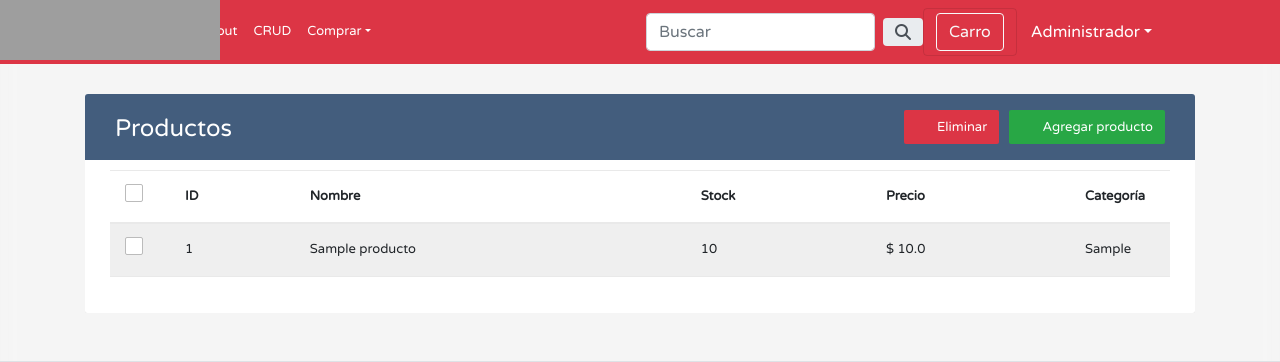
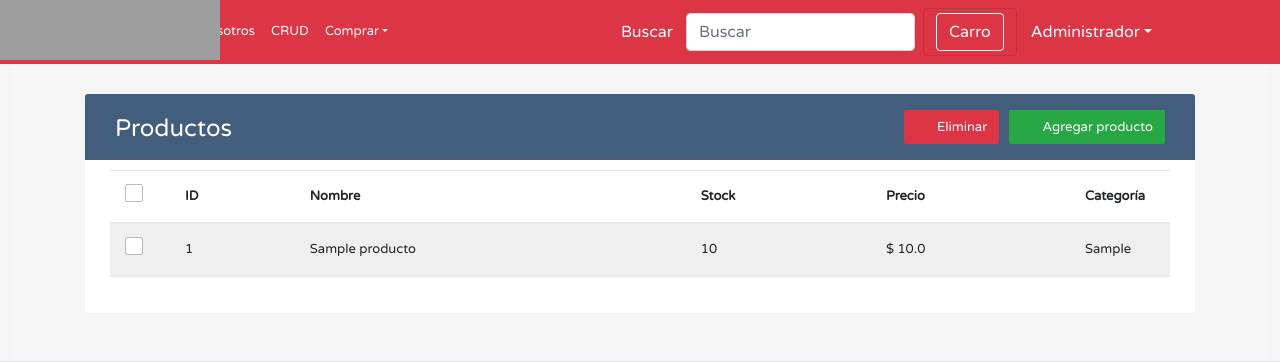
Before and after one commit to Ubbee/Grupo-9-TecnoRoom, a Spring Boot app: page /tecnoRoom/producto/crud in a window 1280 px wide. Shown: the top 362 px of the page. Run offline with Spring Boot 4, Linux system fonts and the light colour scheme; tables that the repository leaves empty hold one stand-in row (values such as "Sample post"); some of the project's set-up classes (security, data sources, template engines, error pages and the like) are left out, and stand-ins take their place; some libraries are stand-ins or nearby versions; grey boxes are pictures that could not be loaded.

Commit message:
a few navbar and footer fixes

```diff
--- a/TecnoRoom/src/main/java/com/example/tecnoroom/controllers/ProductoController.java
+++ b/TecnoRoom/src/main/java/com/example/tecnoroom/controllers/ProductoController.java
@@ -120,11 +120,7 @@ public class ProductoController extends BaseControllerImpl<Producto, ProductoSer
   @GetMapping(value= "/busqueda")
   public String busquedaProd(Model model, @RequestParam(value = "query", required = false)String q){
     try {
-      System.out.println(q);
-      System.out.println(q);
-      System.out.println(q);
       List<Producto> productos = this.productoService.findByTitle(q);
-      System.out.println(q);
       model.addAttribute("productos",productos);
       return "usuario/busqueda";
     } catch (Exception e) {
--- a/TecnoRoom/src/main/resources/templates/administrador/CRUD.html
+++ b/TecnoRoom/src/main/resources/templates/administrador/CRUD.html
@@ -379,14 +379,8 @@
                     <div class="form-group">
                         <select class="select justify-content-center" name="categoria">
                             <option value="1" disabled selected>Categoria</option>
-                            <option value="Motherboard">Motherboard</option>
-                            <option value="Placa de video">Placa de video</option>
-                            <option value="Gabinete">Gabinete</option>
-                            <option value="Procesador">Procesador</option>
-                            <option value="Memoria RAM">Memoria RAM</option>
-                            <option value="Almacenamiento">Almacenamiento</option>
-                            <option value="Fuente de poder">Fuente de poder</option>
-
+                            <option value="Motherboard">Componente</option>
+                            <option value="Placa de video">Periferico</option>
                         </select>
                     </div>
                     <div class="form-group">
--- a/TecnoRoom/src/main/resources/templates/navAndFoot.html
+++ b/TecnoRoom/src/main/resources/templates/navAndFoot.html
@@ -32,7 +32,7 @@
             <ul class="navbar-nav me-auto mb-2 mb-lg-0 ms-lg-4">
                 <li class="nav-item"><a class="nav-link active text-white" aria-current="page"
                                         th:href="@{/tecnoRoom/producto/home}">Inicio</a></li>
-                <li class="nav-item"><a class="nav-link text-white" href="#!">About</a></li>
+                <li class="nav-item"><a class="nav-link text-white" href="#!">Nosotros</a></li>
                 <li class="nav-item dropdown ">
                     <a class="nav-link dropdown-toggle text-white" id="navbarDropdown" href="#" role="button"
                        data-bs-toggle="dropdown" aria-expanded="false">Comprar</a>
@@ -42,17 +42,16 @@
                         <li>
                             <hr class="dropdown-divider"/>
                         </li>
-                        <li><a class="dropdown-item text-white" href="#!">Productos Populares</a></li>
-                        <li><a class="dropdown-item text-white" href="#!">Ingresos Nuevos</a></li>
+                        <li><a class="dropdown-item text-white" href="#!">Componentes</a></li>
+                        <li><a class="dropdown-item text-white" href="#!">Perifericos</a></li>
                     </ul>
                 </li>
             </ul>
 
-            <form class="form-inline my-2 my-lg-0" th:action="@{/tecnoRoom/producto/busqueda}">
-                <input class="form-control mr-sm-2" type="search" placeholder="Search" aria-label="Search" name="query">
-                <button class="btn btn-outline-success my-2 my-sm-0" type="submit">Search</button>
+            <form class="d-flex form-inline my-2 my-lg-0" role="search" th:action="@{/tecnoRoom/producto/busqueda}">
+                <button class="btn btn-outline-white my-2 my-sm-0 text-white" type="submit">Buscar</button>
+                <input class="form-control me-2" type="search" placeholder="Buscar" aria-label="Search" name="query">
             </form>
-
 
         </div>
 
@@ -102,7 +101,7 @@
             <ul class="navbar-nav me-auto mb-2 mb-lg-0 ms-lg-4">
                 <li class="nav-item"><a class="nav-link active text-white" aria-current="page"
                                         th:href="@{/tecnoRoom/producto/home}">Inicio</a></li>
-                <li class="nav-item"><a class="nav-link text-white" href="#!">About</a></li>
+                <li class="nav-item"><a class="nav-link text-white" href="#!">Nosotros</a></li>
                 <li class="nav-item dropdown ">
                     <a class="nav-link dropdown-toggle text-white" id="navbarDrospdown" href="#" role="button"
                        data-bs-toggle="dropdown" aria-expanded="false">Comprar</a>
@@ -112,15 +111,15 @@
                         <li>
                             <hr class="dropdown-divider"/>
                         </li>
-                        <li><a class="dropdown-item text-white" href="#!">Productos Populares</a></li>
-                        <li><a class="dropdown-item text-white" href="#!">Ingresos Nuevos</a></li>
+                        <li><a class="dropdown-item text-white" href="#!">Componentes</a></li>
+                        <li><a class="dropdown-item text-white" href="#!">Perifericos</a></li>
                     </ul>
                 </li>
             </ul>
 
-            <form class="form-inline my-2 my-lg-0" th:action="@{/tecnoRoom/producto/busqueda}">
-                <input class="form-control mr-sm-2" type="search" placeholder="Search" aria-label="Search" name="query">
-                <button class="btn btn-outline-success my-2 my-sm-0" type="submit">Search</button>
+            <form class="d-flex form-inline my-2 my-lg-0" role="search" th:action="@{/tecnoRoom/producto/busqueda}">
+                <button class="btn btn-outline-white my-2 my-sm-0 text-white" type="submit">Buscar</button>
+                <input class="form-control me-2" type="search" placeholder="Buscar" aria-label="Search" name="query">
             </form>
 
 
@@ -165,7 +164,7 @@
             <ul class="navbar-nav me-auto mb-2 mb-lg-0 ms-lg-4">
                 <li class="nav-item"><a class="nav-link active text-white" aria-current="page"
                                         th:href="@{/tecnoRoom/producto/homeAdmin}">Inicio</a></li>
-                <li class="nav-item"><a class="nav-link text-white" href="#!">About</a></li>
+                <li class="nav-item"><a class="nav-link text-white" href="#!">Nosotros</a></li>
                 <li class="nav-item"><a class="nav-link text-white" th:href="@{/tecnoRoom/producto/crud}">CRUD</a></li>
                 <li class="nav-item dropdown ">
                     <a class="nav-link dropdown-toggle text-white" id="navbarDrodown" href="#" role="button"
@@ -176,16 +175,15 @@
                         <li>
                             <hr class="dropdown-divider"/>
                         </li>
-                        <li><a class="dropdown-item text-white" href="#!">Productos Populares</a></li>
-                        <li><a class="dropdown-item text-white" href="#!">Ingresos Nuevos</a></li>
+                        <li><a class="dropdown-item text-white" href="#!">Componentes</a></li>
+                        <li><a class="dropdown-item text-white" href="#!">Perifericos</a></li>
                     </ul>
                 </li>
             </ul>
 
-            <form class="d-flex align-items-center" role="search">
-                <input autocomplete="off" class="form-control me-2" type="search" placeholder="Buscar"
-                       aria-label="Search">
-                <span class="input-group-text border-0 d-none d-lg-flex"><i class="fas fa-search"></i></span>
+            <form class="d-flex form-inline my-2 my-lg-0" role="search" th:action="@{/tecnoRoom/producto/busqueda}">
+                <button class="btn btn-outline-white my-2 my-sm-0 text-white" type="submit">Buscar</button>
+                <input class="form-control me-2" type="search" placeholder="Buscar" aria-label="Search" name="query">
             </form>
 
 
--- a/TecnoRoom/src/main/resources/templates/usuario/busqueda.html
+++ b/TecnoRoom/src/main/resources/templates/usuario/busqueda.html
@@ -36,8 +36,8 @@
   <nav th:replace="navAndFoot :: nav_bar_user" ></nav>
 </div>
 <!--  ----------------------MENSAJE DE BUSQUEDA--------------------------- -->
-<div class="text-center" th:if="${productos == null}" >
-  <h2>Resultados: </h2>
+<div class="text-center" th:if="${productos != null}" >
+
   <section class="py-5 ">
     <div class="container px-4 px-lg-5 mt-5">
       <div class="row gx-4 gx-lg-5 row-cols-2 row-cols-md-3 row-cols-xl-4 justify-content-center">
@@ -62,7 +62,7 @@
   </section>
 </div>
 <!--  ------------------------------------------------ -->
- <div class="text-center" th:unless="${productos == null}">
+ <div class="text-center" th:unless="${productos != null}">
   <h2 >No hay Resultados </h2>
 </div>
 
```
Also changed, not shown: TecnoRoom/src/main/resources/templates/usuario/indexPerfil.html (+5 -5 lines).
